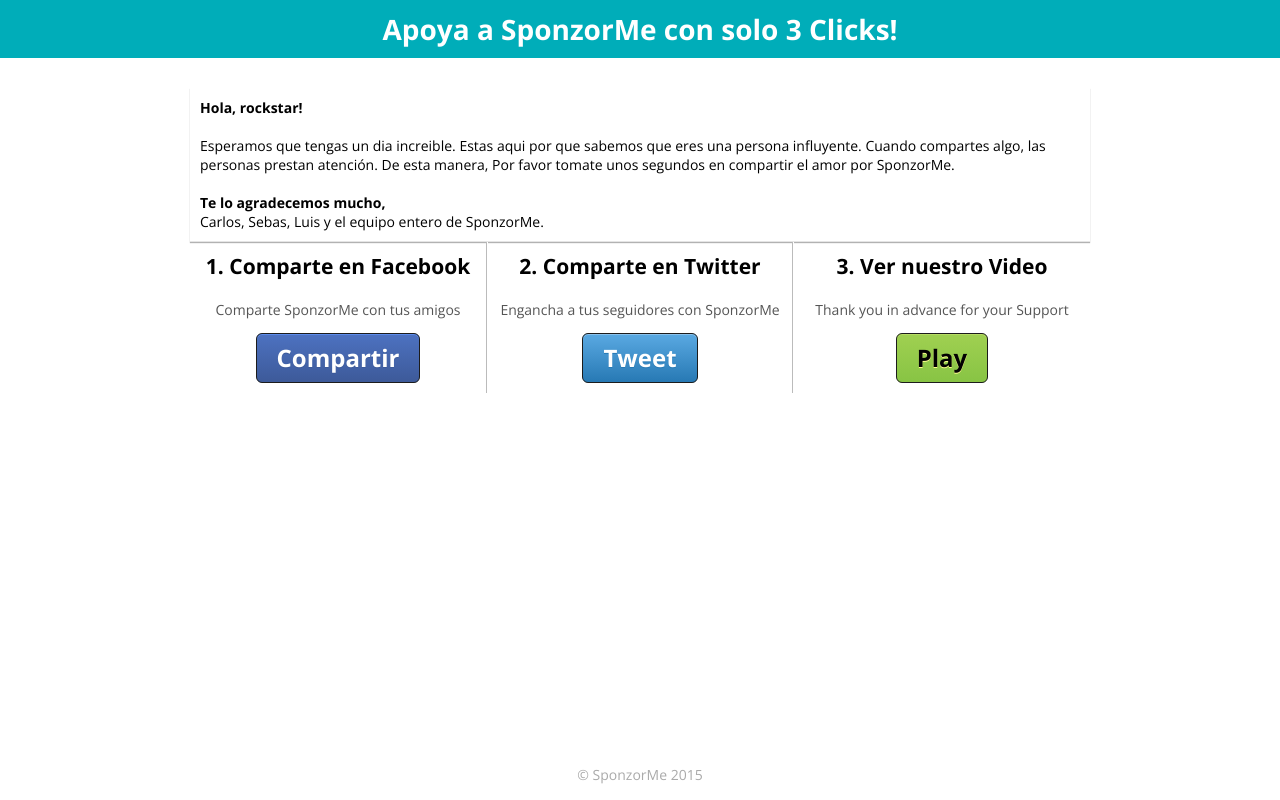
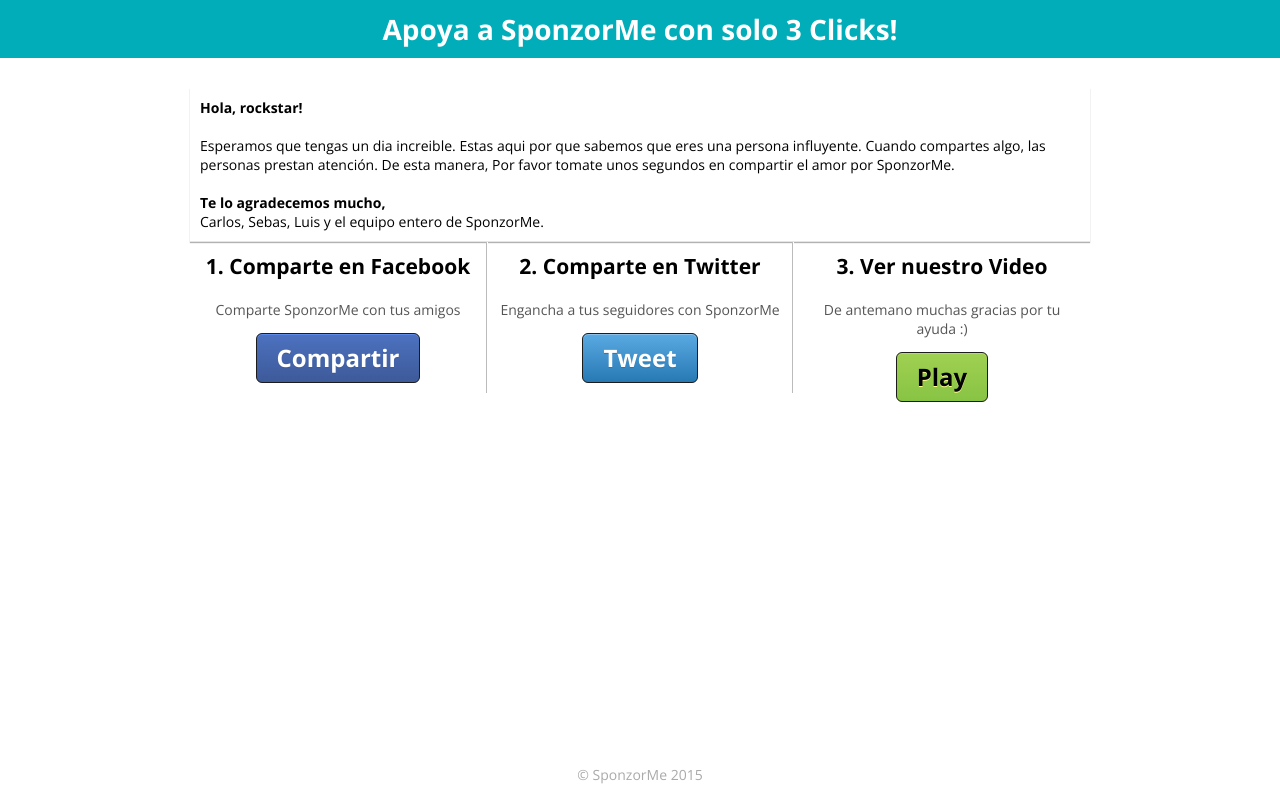
Before and after one commit to SponzorMe/sharing, a plain HTML site: page camp_1/share_es/index.html in a window 1280 px wide. Drawn offline with nearby package versions, Linux system fonts and the light colour scheme.

Commit message:
added text

```diff
--- a/camp_1/share_es/index.html
+++ b/camp_1/share_es/index.html
@@ -36,7 +36,7 @@
                 </li>
                 <li>
                     <h2>3. Ver nuestro Video</h2>
-                    <p>Thank you in advance for your Support</p>
+                    <p>De antemano muchas gracias por tu ayuda :)</p>
                     <button class="play">Play</button>
                 </li>
             </ul>
```
